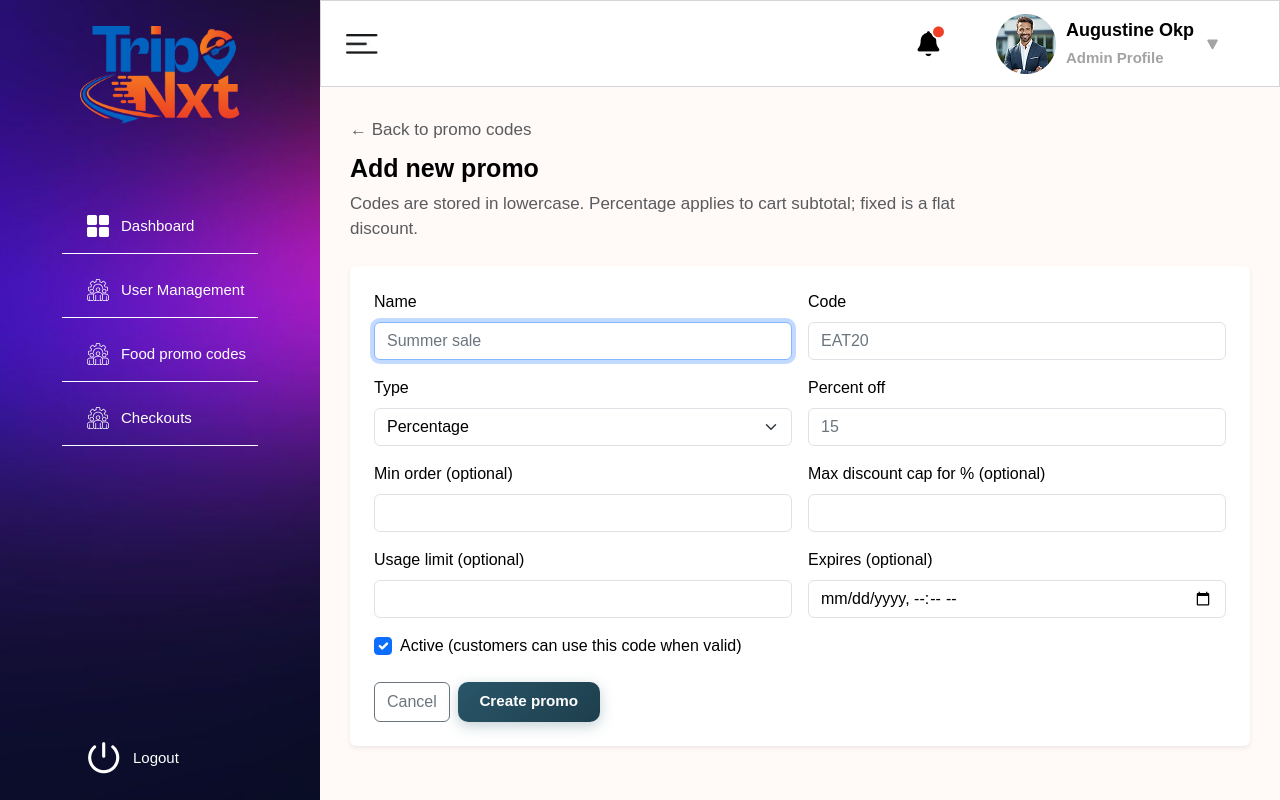
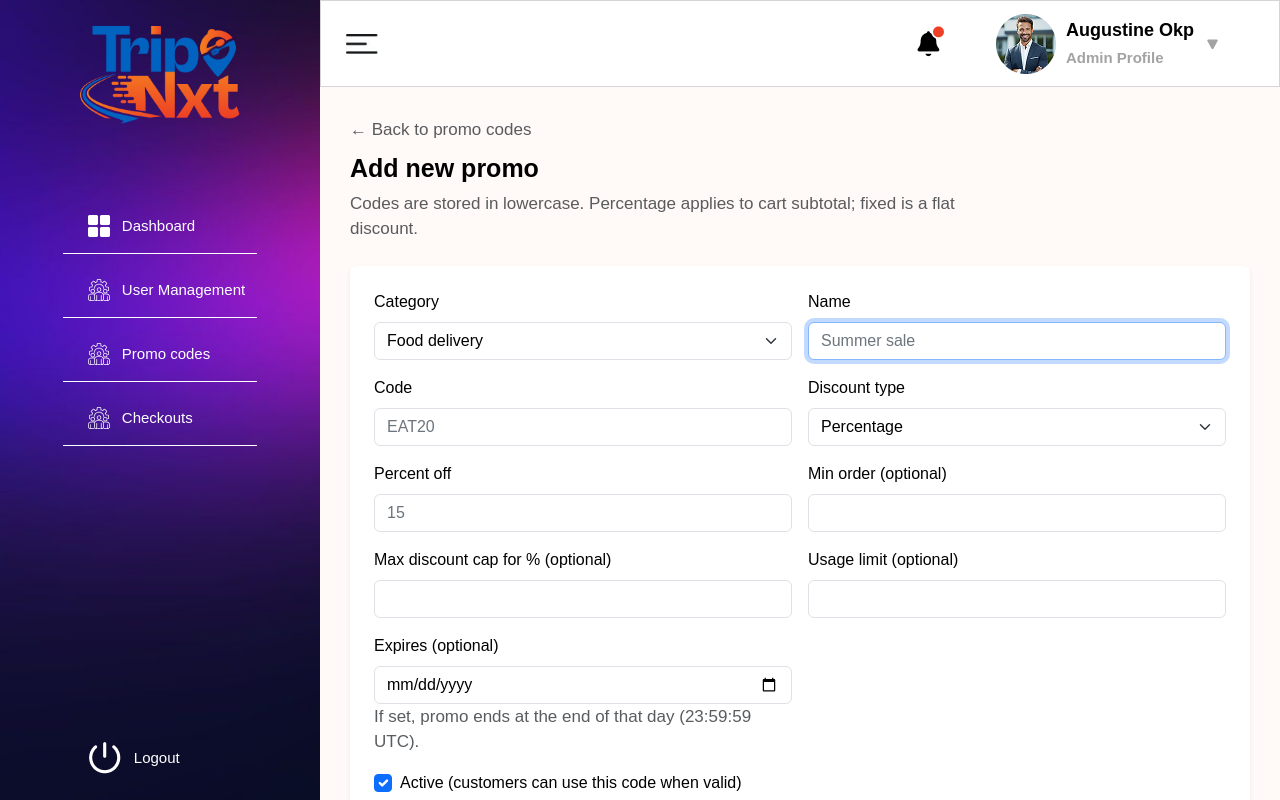
Before and after one commit to JamesWDG/trip_next, a Next.js app: page /dashboard/food-promos/new in a window 1280 px wide. Built offline with nearby package versions, Linux system fonts and the light colour scheme; no server answers.

Commit message:
feat:promo code.

```diff
--- a/src/app/(dashboard)/dashboard/food-promos/components/FoodPromoForm.jsx
+++ b/src/app/(dashboard)/dashboard/food-promos/components/FoodPromoForm.jsx
@@ -3,12 +3,13 @@
 import React, { useEffect, useState } from "react";
 import { useToast } from "@/hooks/useToast";
 
-export function toDatetimeLocalValue(iso) {
+/** Date-only for <input type="date" /> from ISO */
+export function toDateInputValue(iso) {
   if (!iso) return "";
   const d = new Date(iso);
   if (Number.isNaN(d.getTime())) return "";
   const pad = (n) => String(n).padStart(2, "0");
-  return `${d.getFullYear()}-${pad(d.getMonth() + 1)}-${pad(d.getDate())}T${pad(d.getHours())}:${pad(d.getMinutes())}`;
+  return `${d.getFullYear()}-${pad(d.getMonth() + 1)}-${pad(d.getDate())}`;
 }
 
 function emptyState() {
@@ -17,10 +18,11 @@ function emptyState() {
     code: "",
     discount: "",
     discountType: "percentage",
+    moduleScope: "food",
     minOrderAmount: "",
     maxDiscountAmount: "",
     usageLimit: "",
-    expiresAtLocal: "",
+    expiresAtDate: "",
     isActive: true,
   };
 }
@@ -32,27 +34,38 @@ function fromRow(row) {
     code: row.code ?? "",
     discount: String(row.discount ?? ""),
     discountType: row.type === "fixed" ? "fixed" : "percentage",
+    moduleScope:
+      row.moduleScope === "ride" || row.moduleScope === "all"
+        ? row.moduleScope
+        : "food",
     minOrderAmount:
       row.minOrderAmount != null ? String(row.minOrderAmount) : "",
     maxDiscountAmount:
       row.maxDiscountAmount != null ? String(row.maxDiscountAmount) : "",
     usageLimit: row.usageLimit != null ? String(row.usageLimit) : "",
-    expiresAtLocal: toDatetimeLocalValue(row.expiresAt),
+    expiresAtDate: toDateInputValue(row.expiresAt),
     isActive: !!row.isActive,
   };
 }
 
+/** Expiry at end of selected calendar day (UTC). */
 export function buildPromoPayload(values) {
   let expiresIso = null;
-  if (values.expiresAtLocal?.trim()) {
-    const d = new Date(values.expiresAtLocal);
+  if (values.expiresAtDate?.trim()) {
+    const raw = values.expiresAtDate.trim();
+    const d = new Date(`${raw}T23:59:59.999Z`);
     expiresIso = Number.isNaN(d.getTime()) ? null : d.toISOString();
   }
+  const scope =
+    values.moduleScope === "ride" || values.moduleScope === "all"
+      ? values.moduleScope
+      : "food";
   return {
     name: values.name.trim(),
     code: values.code.trim(),
     discount: Number(values.discount),
     discountType: values.discountType,
+    moduleScope: scope,
     minOrderAmount:
       values.minOrderAmount === "" ? null : Number(values.minOrderAmount),
     maxDiscountAmount:
@@ -105,6 +118,18 @@ export function FoodPromoForm({
     <form className="food-promo-form" onSubmit={handleSubmit}>
       <div className="row g-3">
         <div className="col-md-6">
+          <label className="form-label">Category</label>
+          <select
+            className="form-select"
+            value={values.moduleScope}
+            onChange={set("moduleScope")}
+          >
+            <option value="food">Food delivery</option>
+            <option value="ride">Ride / cab</option>
+            <option value="all">Both (food & ride)</option>
+          </select>
+        </div>
+        <div className="col-md-6">
           <label className="form-label">Name</label>
           <input
             className="form-control"
@@ -125,7 +150,7 @@ export function FoodPromoForm({
           />
         </div>
         <div className="col-md-6">
-          <label className="form-label">Type</label>
+          <label className="form-label">Discount type</label>
           <select
             className="form-select"
             value={values.discountType}
@@ -189,10 +214,13 @@ export function FoodPromoForm({
           <label className="form-label">Expires (optional)</label>
           <input
             className="form-control"
-            type="datetime-local"
-            value={values.expiresAtLocal}
-            onChange={set("expiresAtLocal")}
+            type="date"
+            value={values.expiresAtDate}
+            onChange={set("expiresAtDate")}
           />
+          <span className="form-text small text-muted">
+            If set, promo ends at the end of that day (23:59:59 UTC).
+          </span>
         </div>
         <div className="col-12">
           <div className="food-promo-form-check form-check">
--- a/src/app/components/sidebar.jsx
+++ b/src/app/components/sidebar.jsx
@@ -75,7 +75,7 @@ const Sidebar2 = () => {
             <Link href={"/dashboard/food-promos"}>
               <div className="custom-flex">
                 <Image src={sidebarImg2} alt="" className="img-fluid" />
-                <p className="sidebar-hd">Food promo codes</p>
+                <p className="sidebar-hd">Promo codes</p>
               </div>
             </Link>
           </li>
```
Also changed, not shown: src/app/(dashboard)/dashboard/food-promos/page.jsx (+40 -4 lines).
